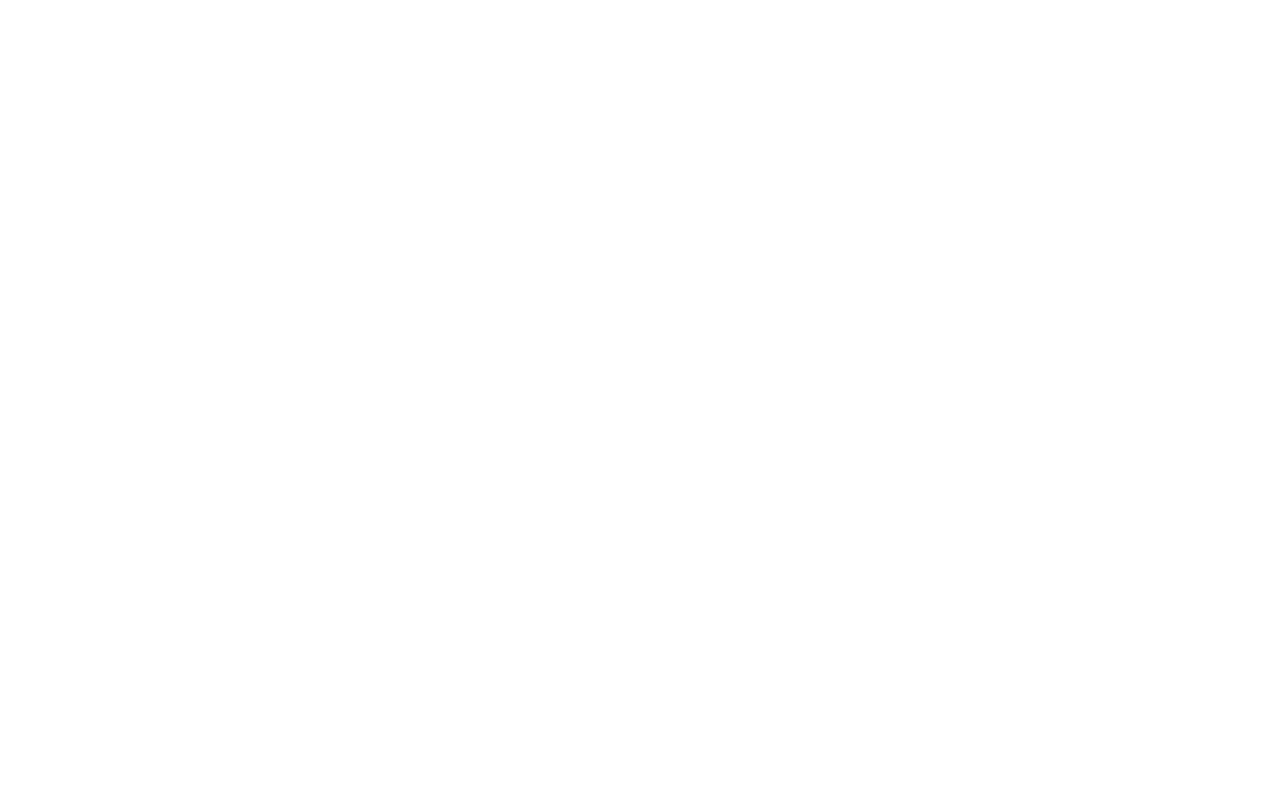
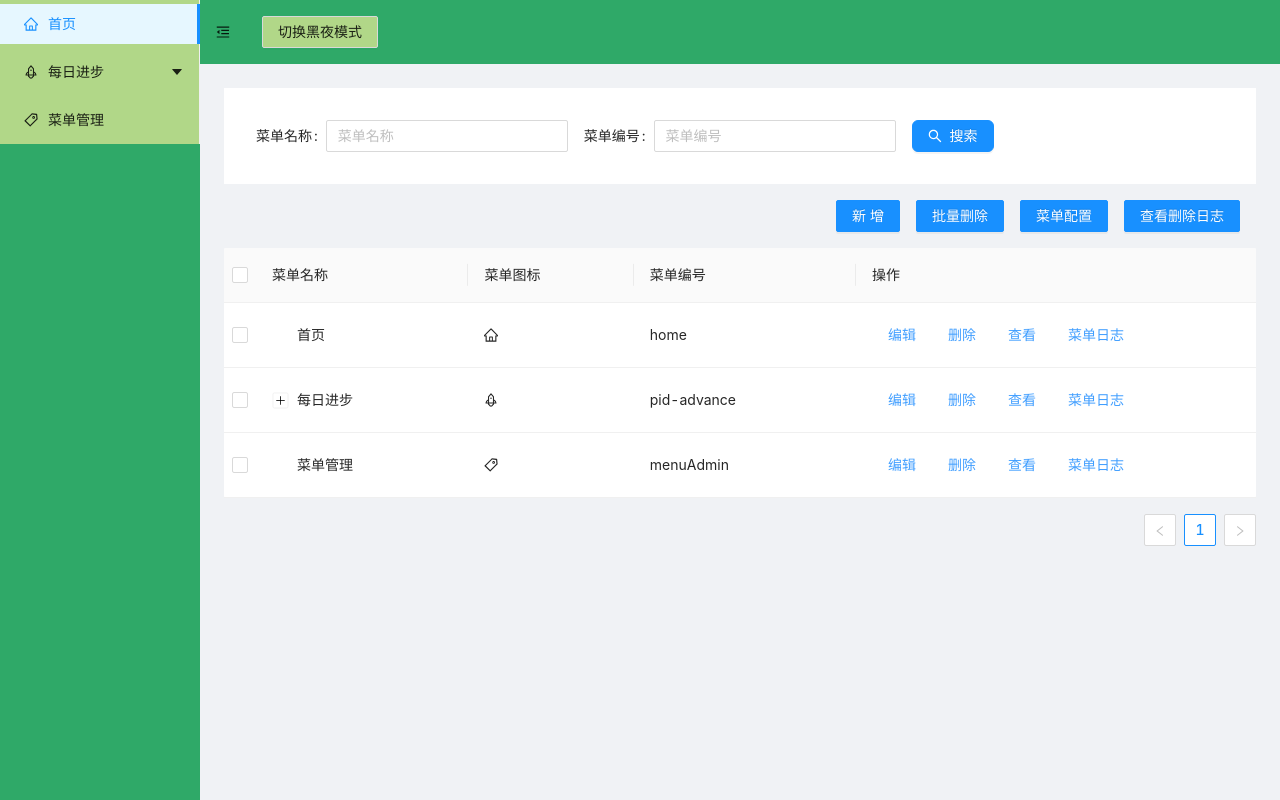
Before and after one commit to weijunliang23/react-noob-admin, a React (Vite) app: page /menuadmin in a window 1280 px wide. Before the commit this address had no page. Built offline with nearby package versions, Linux system fonts and the light colour scheme.

Commit message:
feat: add-menu-admin-table

```diff
--- a/package.json
+++ b/package.json
@@ -8,6 +8,7 @@
     "preview": "vite preview"
   },
   "dependencies": {
+    "ahooks": "^3.7.0",
     "antd": "^4.22.8",
     "react": "^18.2.0",
     "react-dom": "^18.2.0",
--- a/src/App.css
+++ b/src/App.css
@@ -21,3 +21,7 @@
   margin: 16px;
   background: rgba(255, 255, 255, 0.3);
 }
+
+:deep(.ant-menu-item .ant-menu-item-selected) {
+  background-color: #f00 !important;
+}
--- a/src/pages/Layout.tsx
+++ b/src/pages/Layout.tsx
@@ -43,13 +43,14 @@
   }
   return (
     <div >
-      <Layout className='w-screen h-screen'>
+      <Layout className='w-screen h-screen '>
         <div className="logo" />
-        <Sider trigger={null} collapsible collapsed={collapsed}>
+        <Sider className='bg-gre' trigger={null} collapsible collapsed={collapsed}>
           <Menu
             mode="inline"
             onClick={handleClickMenu}
             defaultSelectedKeys={['home']}
+            className="bg-slider"
             items={routes}
             onOpenChange={handleOpenChange}
             expandIcon={<CaretDownOutlined />}
@@ -67,14 +68,13 @@
               className: 'trigger ml-4',
               onClick: () => { setCollapsed(!collapsed) },
             })}
-            <Button className='dark:bg-black dark:text-white ml-8' onClick={useToggleTheme}>{
+            <Button className='dark:bg-black dark:text-white ml-8 bg-slider' onClick={useToggleTheme}>{
               getTheme() === 'dark' ? '切换明亮模式' : '切换黑夜模式'
             }</Button>
           </Header>
           <Content
             className="site-layout-background "
             style={{
-              margin: '24px 16px',
               padding: 24,
               minHeight: 280,
             }}
--- /dev/null
+++ b/src/pages/menuAdmin.tsx
@@ -0,0 +1,126 @@
+import React, { useEffect, useState } from 'react'
+import { Button, Form, Input, Radio, Table } from 'antd';
+import { MenuItem, routes } from '../router/routes'
+import { SearchOutlined } from '@ant-design/icons';
+import { useAntdTable } from 'ahooks';
+interface Result {
+  total: number;
+  list: MenuItem;
+}
+interface TypeHandleList {
+  [K: string]: (record: MenuItem) => void
+}
+// get-datasource
+const getTableData = (params?: { current: number, pageSize: number }): Promise<Result> => {
+  return new Promise((resolve) => {
+    resolve({
+      list: routes,
+      total: routes?.length
+    })
+  })
+};
+const actions = ['编辑', '删除', '查看', '菜单日志']
+const columns = [
+  {
+    title: '菜单名称',
+    dataIndex: 'label',
+  },
+  {
+    title: '菜单图标',
+    dataIndex: 'icon',
+  },
+  {
+    title: '菜单编号',
+    dataIndex: 'key',
+  },
+  {
+    title: '操作',
+    width: '400px',
+    render: (record: MenuItem) => (
+      <>
+        {actions.map(item => <Button type='text' className='text-link' onClick={() => handleList(item, record)}>{item}</Button>)}
+      </>
+    )
+  },
+];
+
+// handleList
+const handleList = (item: typeof actions[number], record: MenuItem): void => {
+  let handleObj: TypeHandleList = {
+    '编辑': handleEdit,
+    '删除': handleDelete,
+    '查看': handleView,
+    '菜单日志': handleMenuLog
+  };
+  handleObj[item](record)
+}
+const handleEdit = (record: MenuItem) => {
+  console.log(record);
+}
+const handleDelete = (record: MenuItem) => {
+  console.log(record);
+}
+const handleView = (record: MenuItem) => {
+  console.log(record);
+}
+const handleMenuLog = (record: MenuItem) => {
+  console.log(record);
+}
+
+
+// row-select
+const rowSelection = {
+  onChange: (selectKey: React.Key[]) => {
+    console.log(selectKey);
+  }
+};
+const Test = () => {
+  const [form] = Form.useForm();
+  const onFormLayoutChange = (): void => {
+    console.log(111);
+  }
+  const { tableProps } = useAntdTable(getTableData)
+
+  return (
+    <div>
+      <Form
+        layout={'inline'}
+        className="bg-white p-8"
+        form={form}
+        initialValues={{ menuName: '', menuNum: '' }}
+        onValuesChange={onFormLayoutChange}
+      >
+        <Form.Item label="菜单名称" name='menuName'>
+          <Input placeholder="菜单名称" />
+        </Form.Item>
+        <Form.Item label="菜单编号" name='menuName'>
+          <Input placeholder="菜单编号" />
+        </Form.Item>
+        <Form.Item>
+          <Button type="primary" icon={<SearchOutlined />} className="rounded-md sm:mt-4 md:mt-0">
+            搜索
+          </Button>
+        </Form.Item>
+      </Form>
+      <div className='flex justify-end space-x-4 p-4'>
+        <Button type="primary" className='rounted-md' >
+          新增
+        </Button>
+        <Button type="primary" className='rounted-md'  >
+          批量删除
+        </Button>
+        <Button type="primary" className='rounted-md'>
+          菜单配置
+        </Button>
+        <Button type="primary" className='rounted-md' >
+          查看删除日志
+        </Button>
+      </div>
+      <div>
+        <Table rowSelection={rowSelection} columns={columns} rowKey="key" {...tableProps} />
+      </div>
+    </div>
+  )
+}
+
+export default Test
--- a/src/pages/test.tsx
+++ /dev/null
@@ -1,31 +0,0 @@
-import React, { useState } from 'react'
-import { Button, Form, Input, Radio } from 'antd';
-const Test = () => {
-  const [form] = Form.useForm();
-  const onFormLayoutChange = (): void => {
-    console.log(111);
-
-  }
-  return (
-    <div>
-      <Form
-        layout={'inline'}
-        form={form}
-        initialValues={{ menuName: '', menuNum: '' }}
-        onValuesChange={onFormLayoutChange}
-      >
-        <Form.Item label="菜单名称" name='menuName'>
-          <Input placeholder="input placeholder" />
-        </Form.Item>
-        <Form.Item label="菜单编号" name='menuName'>
-          <Input placeholder="input placeholder" />
-        </Form.Item>
-        <Form.Item>
-          <Button type="primary">Submit</Button>
-        </Form.Item>
-      </Form>
-    </div>
-  )
-}
-
-export default Test
--- a/src/router/routes.tsx
+++ b/src/router/routes.tsx
@@ -26,9 +26,11 @@
     ]
   },
   {
-    name: "test",
-    key: "test",
+    name: "menuAdmin",
+    key: "menuAdmin",
     label: "菜单管理",
     icon: <TagOutlined />
   }
 ]
+
+export type MenuItem = typeof routes
--- a/tailwind.config.js
+++ b/tailwind.config.js
@@ -12,12 +12,15 @@
       },
       colors: {
         gre: "#2fa968",
-        bcor: "#06b6d4"
+        bcor: "#06b6d4",
+        slider: "#b1d788",
+        link: "#409eff"
       }
     },
     screens: {
+      xs: "500px",
       sm: "768px",
-      md: "992px",
+      md: "950px",
       lg: "1400px",
       xl: "1920px"
     }
```
Also changed, not shown: 1 other file (tests, documents, lock files or other folders).
